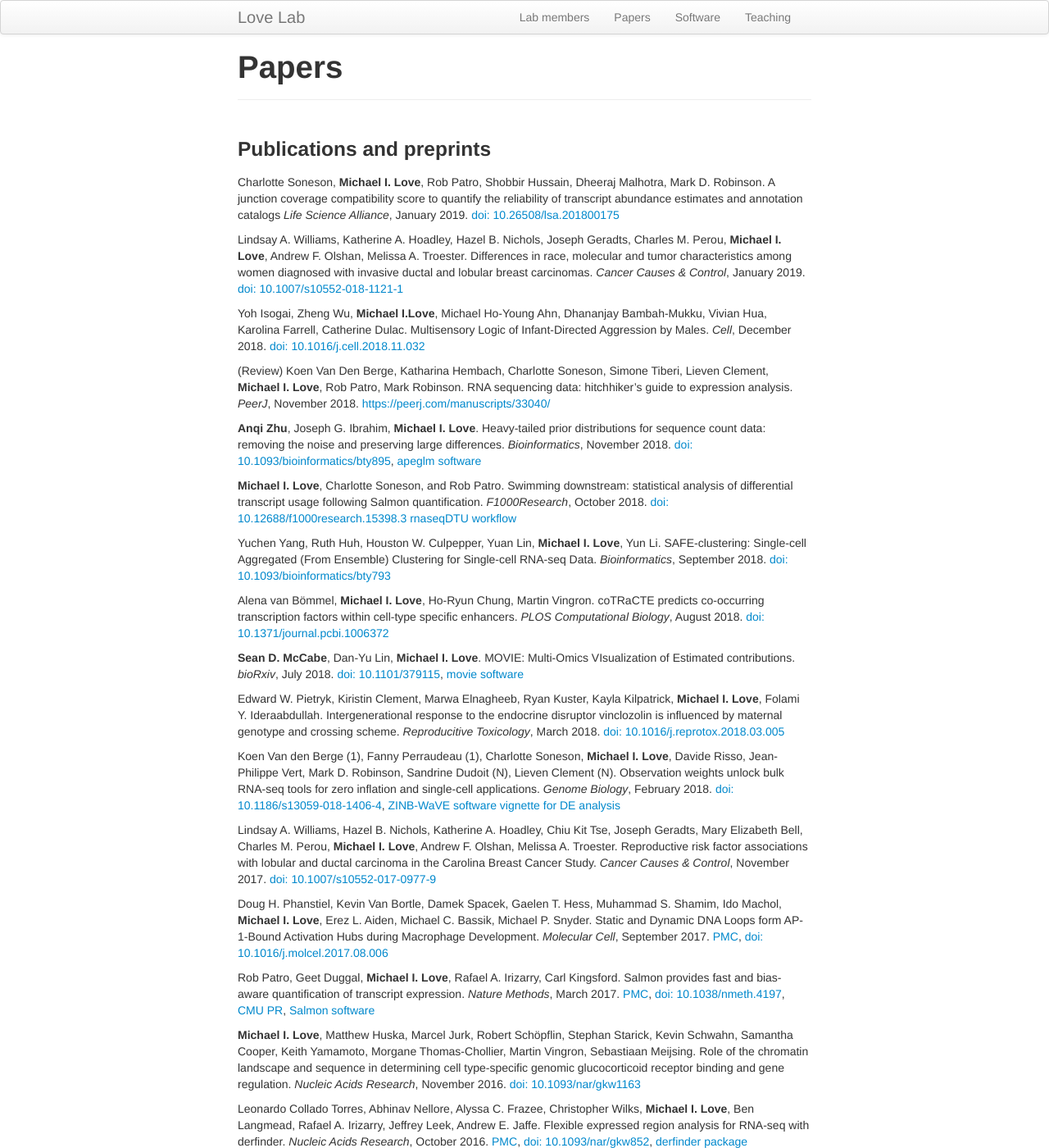
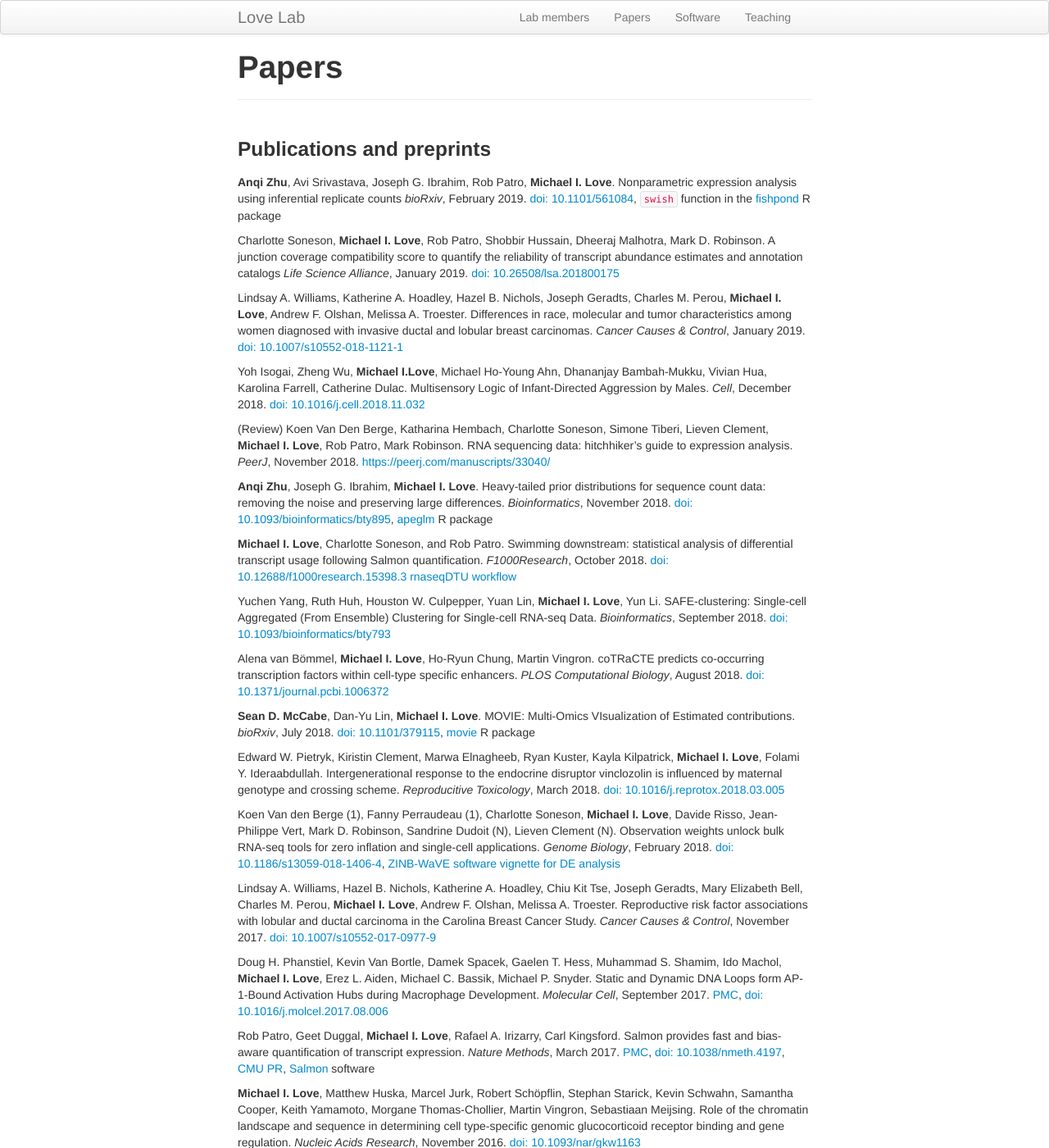
Before and after one commit to mikelove/mikelove.github.io, a Jekyll site: the page built from pages/papers.md, in a window 1280 px wide and 1400 px high. Shown: the whole window at 82% size. Built offline with Jekyll 4.4.1, drawn with Linux system fonts in a browser that asks for light colours; some of the changed text lies outside the part shown.

Commit message:
adding swish to homepage

```diff
--- a/pages/papers.md
+++ b/pages/papers.md
@@ -4,6 +4,14 @@ title: "Papers"
 ---
 
 ### Publications and preprints
+
+**Anqi Zhu**, Avi Srivastava, Joseph G. Ibrahim, Rob Patro,
+**Michael I. Love**.
+Nonparametric expression analysis using inferential replicate counts
+*bioRxiv*, February 2019.
+[doi: 10.1101/561084](https://doi.org/10.1101/561084),
+`swish` function in the
+[fishpond](https://github.com/mikelove/fishpond) R package
 
 Charlotte Soneson,  **Michael I. Love**, Rob Patro, Shobbir Hussain,
 Dheeraj Malhotra, Mark D. Robinson.
@@ -37,7 +45,7 @@ Heavy-tailed prior distributions for sequence count data: removing the
 noise and preserving large differences.
 *Bioinformatics*, November 2018.
 [doi: 10.1093/bioinformatics/bty895](https://doi.org/10.1093/bioinformatics/bty895),
-[apeglm software](http://bioconductor.org/packages/apeglm)
+[apeglm](http://bioconductor.org/packages/apeglm) R package
 
 **Michael I. Love**, Charlotte Soneson, and Rob Patro.
 Swimming downstream: statistical analysis of differential transcript
@@ -60,7 +68,7 @@ coTRaCTE predicts co-occurring transcription factors within cell-type specific e
 MOVIE: Multi-Omics VIsualization of Estimated contributions.
 *bioRxiv*, July 2018.
 [doi: 10.1101/379115](https://doi.org/10.1101/379115),
-[movie software](https://github.com/mccabes292/movie)
+[movie](https://github.com/mccabes292/movie) R package
 
 Edward W. Pietryk, Kiristin Clement, Marwa Elnagheeb, Ryan Kuster,
 Kayla Kilpatrick, **Michael I. Love**, Folami Y. Ideraabdullah.
@@ -100,7 +108,7 @@ Salmon provides fast and bias-aware quantification of transcript expression.
 [PMC](https://www.ncbi.nlm.nih.gov/pmc/articles/PMC5600148/),
 [doi: 10.1038/nmeth.4197](https://doi.org/10.1038/nmeth.4197),
 [CMU PR](http://www.cbd.cmu.edu/gene_expression_analyses/),
-[Salmon software](https://combine-lab.github.io/salmon/)
+[Salmon](https://combine-lab.github.io/salmon/) software
 
 **Michael I. Love**, Matthew Huska, Marcel Jurk, Robert Schöpflin,
 Stephan Starick, Kevin Schwahn, Samantha Cooper, Keith Yamamoto,
@@ -118,7 +126,7 @@ Flexible expressed region analysis for RNA-seq with derfinder.
 *Nucleic Acids Research*, October 2016.
 [PMC](https://www.ncbi.nlm.nih.gov/pmc/articles/PMC5314792/),
 [doi: 10.1093/nar/gkw852](https://doi.org/10.1093/nar/gkw852),
-[derfinder package](http://bioconductor.org/packages/derfinder)
+[derfinder](http://bioconductor.org/packages/derfinder) R package
 
 **Michael I. Love**, John B. Hogenesch, Rafael A. Irizarry.
 Modeling of RNA-seq fragment sequence bias reduces systematic errors
@@ -128,7 +136,7 @@ in transcript abundance estimation.
 [doi: 10.1038/nbt.3682](https://doi.org/10.1038/nbt.3682),
 [blog post](https://mikelove.wordpress.com/2016/09/26/rna-seq-fragment-sequence-bias/),
 [YouTube](https://www.youtube.com/watch?v=9xskajkNJwg),
-[alpine package](http://bioconductor.org/packages/alpine)
+[alpine](http://bioconductor.org/packages/alpine) R package
 
 Mingxiang Teng, **Michael I. Love**, Carrie A. Davis, Sarah Djebali,
 Alexander Dobin, Brenton R. Graveley, Sheng Li, Christopher E. Mason,
@@ -145,7 +153,7 @@ gene-level inferences.
 *F1000Research*, December 2015.
 [PMC](https://www.ncbi.nlm.nih.gov/pmc/articles/PMC4712774/),
 [doi: 10.12688/f1000research.7563.1](https://doi.org/10.12688/f1000research.7563.1),
-[tximport package](http://bioconductor.org/packages/tximport)
+[tximport](http://bioconductor.org/packages/tximport) R package
 
 **Michael I. Love**, Simon Anders, Vladislav Kim, Wolfgang Huber.
 RNA-seq workflow: gene-level exploratory analysis and differential
@@ -194,7 +202,7 @@ with DESeq2.
 *Genome Biology*, December 2014.
 [PMC](http://www.ncbi.nlm.nih.gov/pmc/articles/PMC4302049/),
 [doi: 10.1186/s13059-014-0550-8](https://doi.org/doi:10.1186/s13059-014-0550-8),
-[DESeq2 package](http://bioconductor.org/packages/DESeq2)
+[DESeq2](http://bioconductor.org/packages/DESeq2) R package
 
 Wei Li, Han Xu, Tengfei Xiao, Le Cong, **Michael I. Love**, Feng
 Zhang, Rafael A. Irizarry, Jun S. Liu, Myles Brown, X. S. Liu.
@@ -238,4 +246,4 @@ Modeling read counts for CNV detection in exome sequencing data.
 *Statistical Applications in Genetics and Molecular Biology*, January 2011.
 [PMC](http://www.ncbi.nlm.nih.gov/pmc/articles/PMC3517018/),
 [doi: 10.2202/1544-6115.1732](https://doi.org/10.2202/1544-6115.1732),
-[exomeCopy package](http://bioconductor.org/packages/exomeCopy)
+[exomeCopy](http://bioconductor.org/packages/exomeCopy) R package
```
Also changed, not shown: index.md (+3 -1 lines), pages/software.md (+12 -3 lines).
